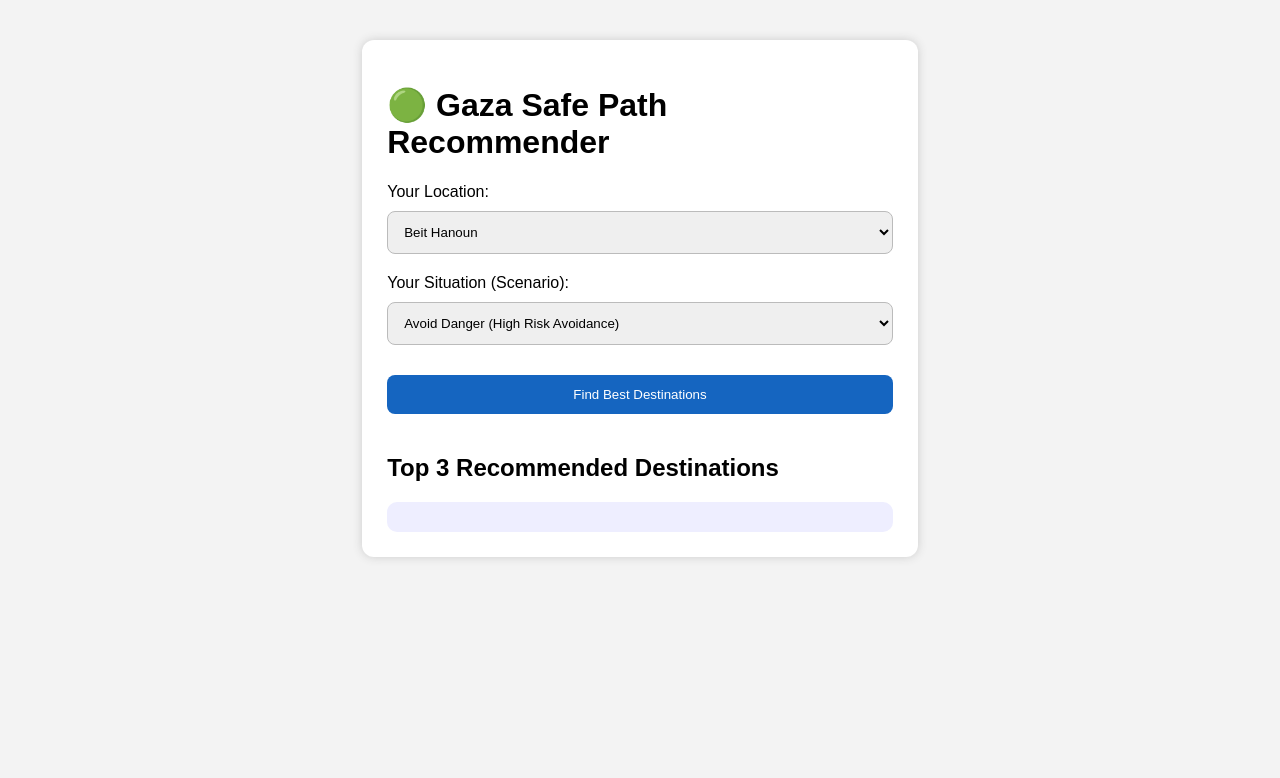
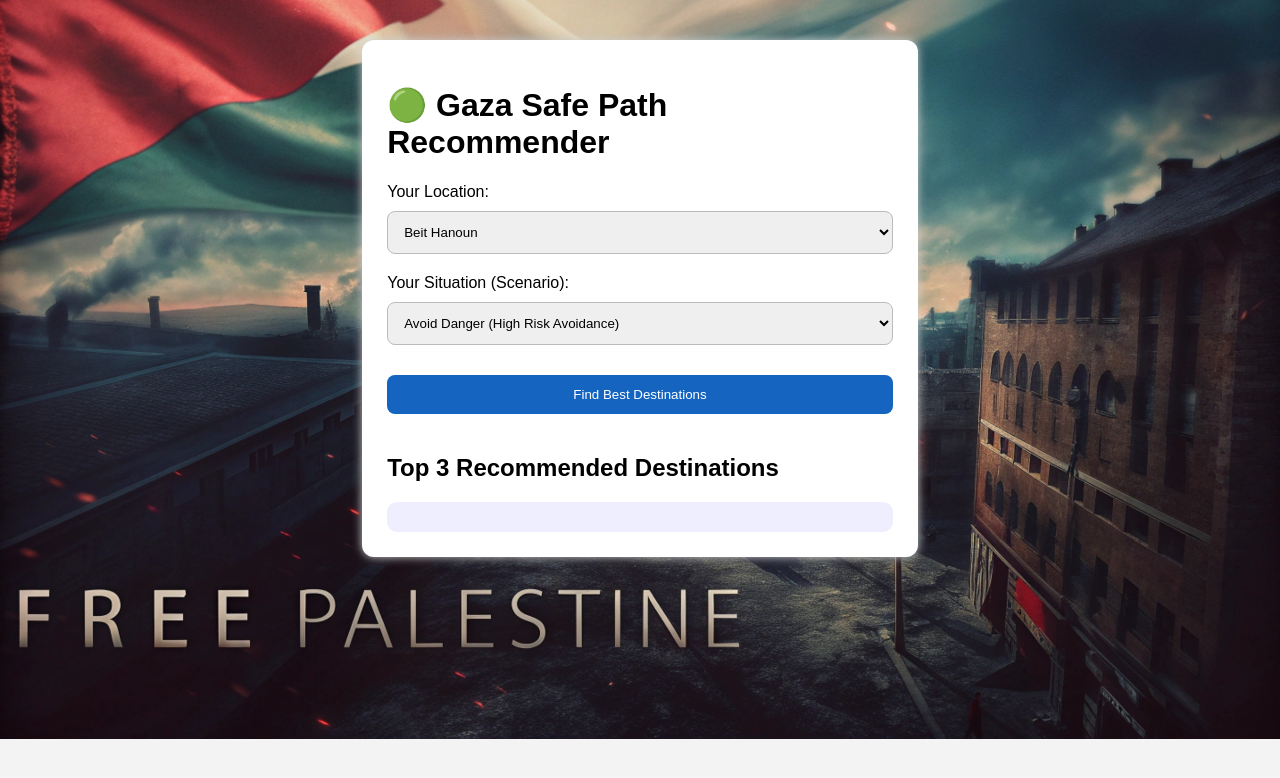
Before and after one commit to houssinekhlif/Gazans-Evacuation-Optimal-Route-Finder, a Flask app: page / in a window 1280 px wide. Shown: the top 778 px of the page. Run offline with Flask 3, Linux system fonts and the light colour scheme.

Commit message:
Set background image and style for body
Added background image and styling to body.

```diff
--- a/static/style.css
+++ b/static/style.css
@@ -1,6 +1,10 @@
 body {
     font-family: Arial, sans-serif;
     background: #f3f3f3;
+    background-image: url("../images/palestine.jpg");
+    background-size: cover;
+    background-repeat: no-repeat;
+    background-position: center;
 }
 
 .container {
```
